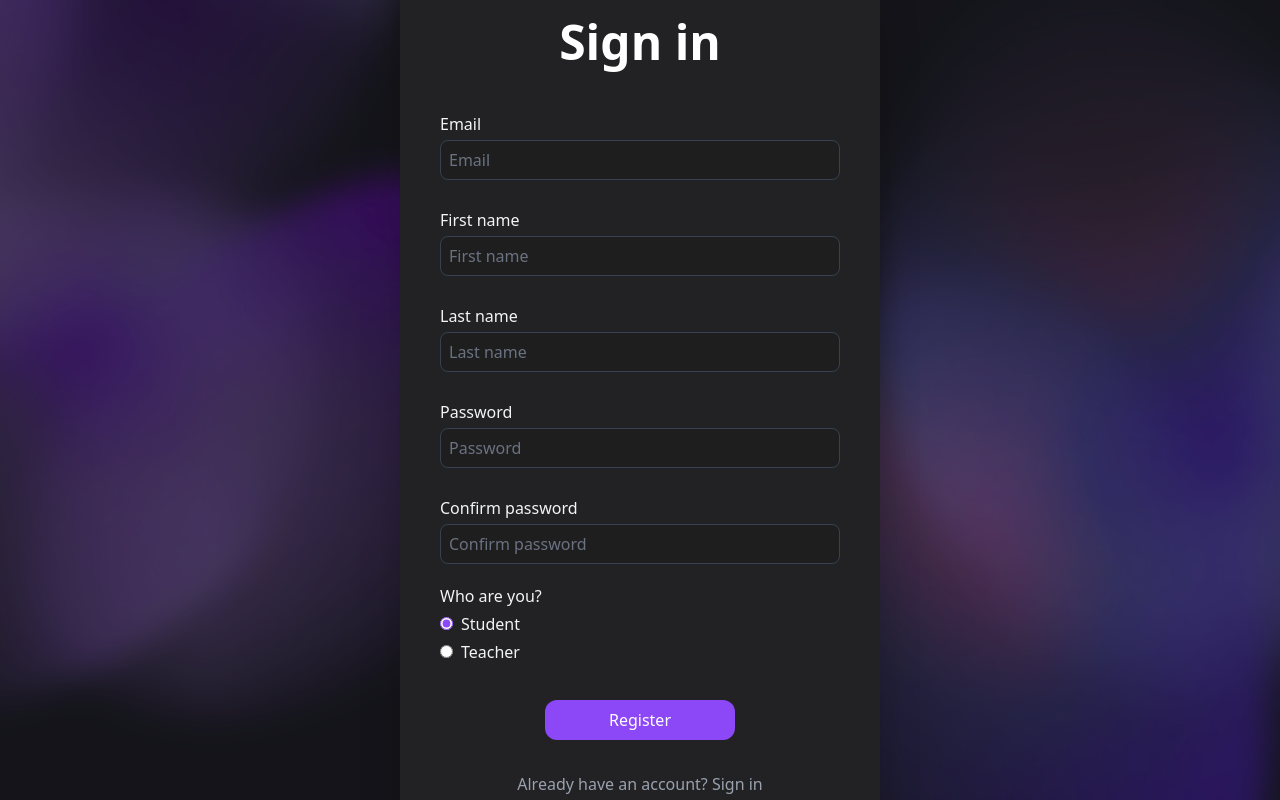
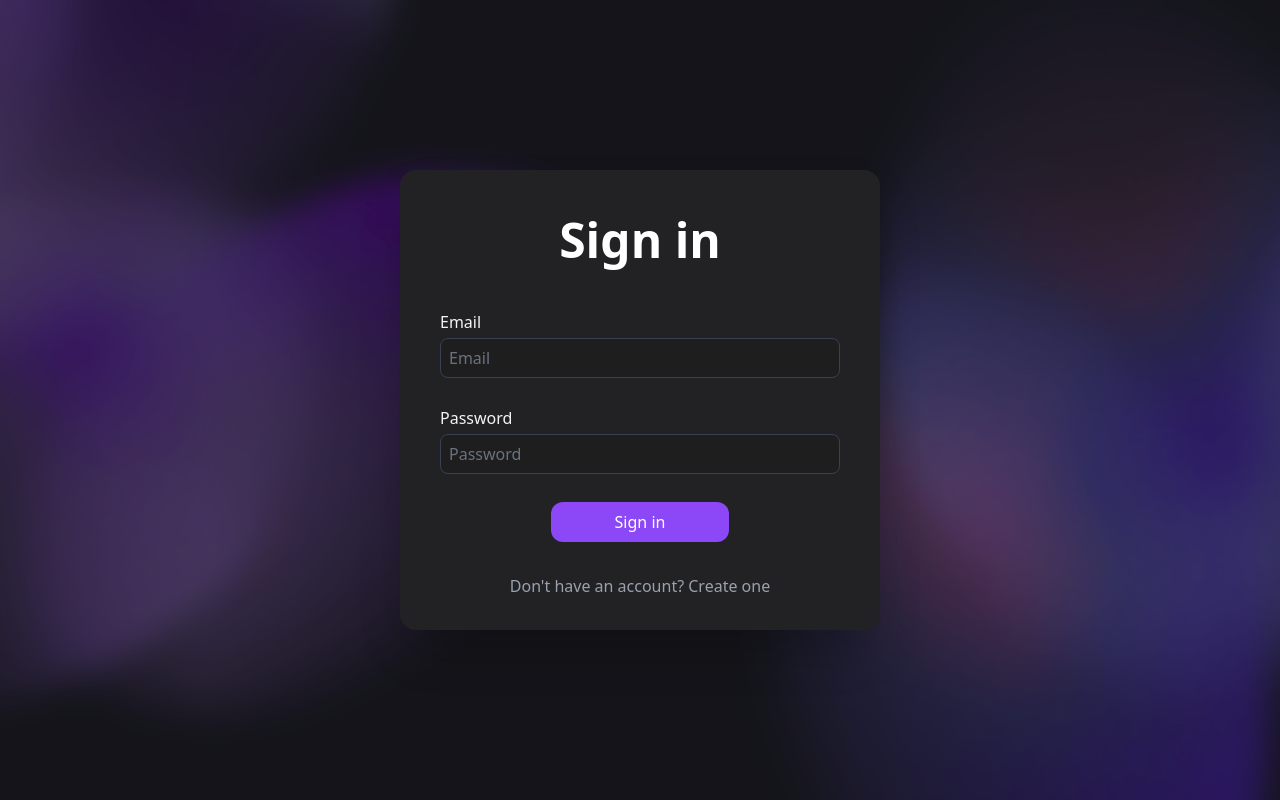
Before and after one commit to Farexx30/omniwise-client-web, a React (Vite) app: page / in a window 1280 px wide. Built offline with nearby package versions, Linux system fonts and the light colour scheme.

Commit message:
Feature: Basic state management in LoginForm.

```diff
--- a/src/App.tsx
+++ b/src/App.tsx
@@ -67,7 +67,7 @@ function App() {
 
   return (
     <>
-      <RegistrationForm />
+      <LoginForm />
     </>
   )
 }
--- a/src/components/LoginForm.tsx
+++ b/src/components/LoginForm.tsx
@@ -1,21 +1,50 @@
+import { useState, type FormEvent } from "react";
+
 const LoginForm = () => {
+    const [email, setEmail] = useState("");
+    const [password, setPassword] = useState("");
+
+    const handleSubmit = (e: FormEvent) => {
+        e.preventDefault();
+
+        //We will handle the api call here:
+        console.log("Email:", email);
+        console.log("Password:", password);
+    };
+
     return (
         <main>
             <div className="login-and-registration-container">
                 <div className="login-and-registration-form">
-                    <form action="" method="">
+                    <form onSubmit={handleSubmit}>
                         <h1>Sign in</h1>
                         <div className="input-box">
                             <label htmlFor="email">Email</label>
-                            <input id="email" type="text" placeholder="Email" required />
+                            <input
+                                id="email"
+                                type="email"
+                                placeholder="Email"
+                                required
+                                value={email}
+                                onChange={(e) => setEmail(e.target.value)}
+                            />
                         </div>
                         <div className="input-box">
                             <label htmlFor="password">Password</label>
-                            <input id="password" type="password" placeholder="Password" required />
+                            <input
+                                id="password"
+                                type="password"
+                                placeholder="Password"
+                                required
+                                value={password}
+                                onChange={(e) => setPassword(e.target.value)}
+                            />
                         </div>
                         <button type="submit">Sign in</button>
                         <div className="mt-8">
-                            <a href="/register" className="text-gray-400 hover:underline"><p>Don't have an account? Create one</p></a>
+                            <a href="#" className="text-gray-400 hover:underline">
+                                <p>Don't have an account? Create one</p>
+                            </a>
                         </div>
                     </form>
                 </div>
```
